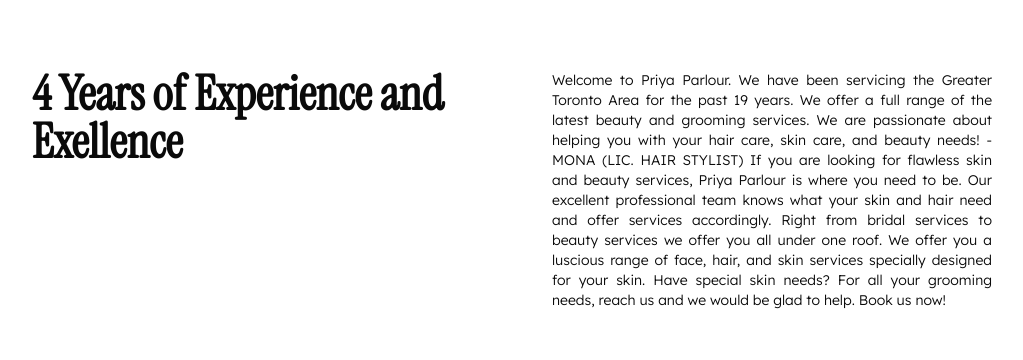
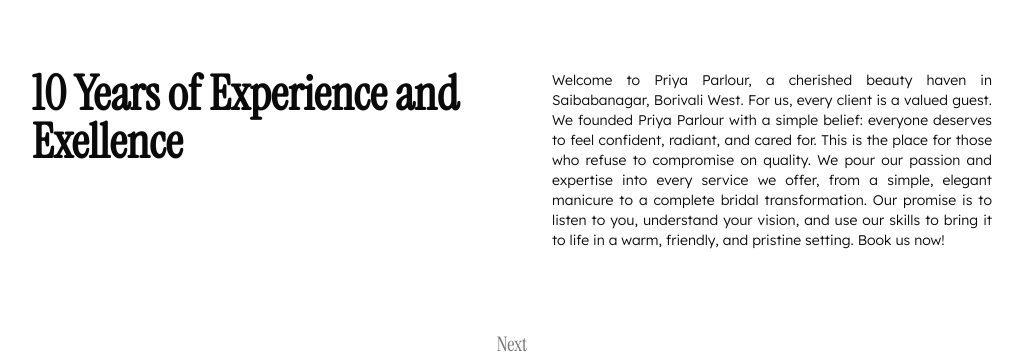
Before and after one commit to shahgovinda/go_salon, a Next.js app: page /about in a window 1280 px wide. Shown: the part 1350-1710 px from the top of the page, without its empty margins (128-1151 px from the left). Built offline with nearby package versions, Linux system fonts and the light colour scheme; a web font is replaced by a local one.

Commit message:
Update page.tsx

```diff
--- a/app/about/page.tsx
+++ b/app/about/page.tsx
@@ -71,11 +71,11 @@
                 <div className="grid grid-cols-1 gap-20 md:grid-cols-2 py-20 ">
                     <div className='flex justify-center'>
                         <h1 className='text-5xl font-bold instrument-font'>
-                            4 Years of Experience and <span>Exellence</span>
+                            10 Years of Experience and <span>Exellence</span>
                         </h1>
                     </div>
                     <div>
-                        <h3 className='text-justify text-sm font-light'>Welcome to Priya Parlour. We have been servicing the Greater Toronto Area for the past 19 years. We offer a full range of the latest beauty and grooming services. We are passionate about helping you with your hair care, skin care, and beauty needs! -MONA (LIC. HAIR STYLIST) If you are looking for flawless skin and beauty services, Priya Parlour is where you need to be. Our excellent professional team knows what your skin and hair need and offer services accordingly. Right from bridal services to beauty services we offer you all under one roof. We offer you a luscious range of face, hair, and skin services specially designed for your skin. Have special skin needs? For all your grooming needs, reach us and we would be glad to help. Book us now!</h3>
+                        <h3 className='text-justify text-sm font-light'>Welcome to Priya Parlour, a cherished beauty haven in Saibabanagar, Borivali West. For us, every client is a valued guest. We founded Priya Parlour with a simple belief: everyone deserves to feel confident, radiant, and cared for. This is the place for those who refuse to compromise on quality. We pour our passion and expertise into every service we offer, from a simple, elegant manicure to a complete bridal transformation. Our promise is to listen to you, understand your vision, and use our skills to bring it to life in a warm, friendly, and pristine setting. Book us now!</h3>
                     </div>
                 </div>
                 <Link href="/beauticians" className='text-center gap-5 group '>
```
